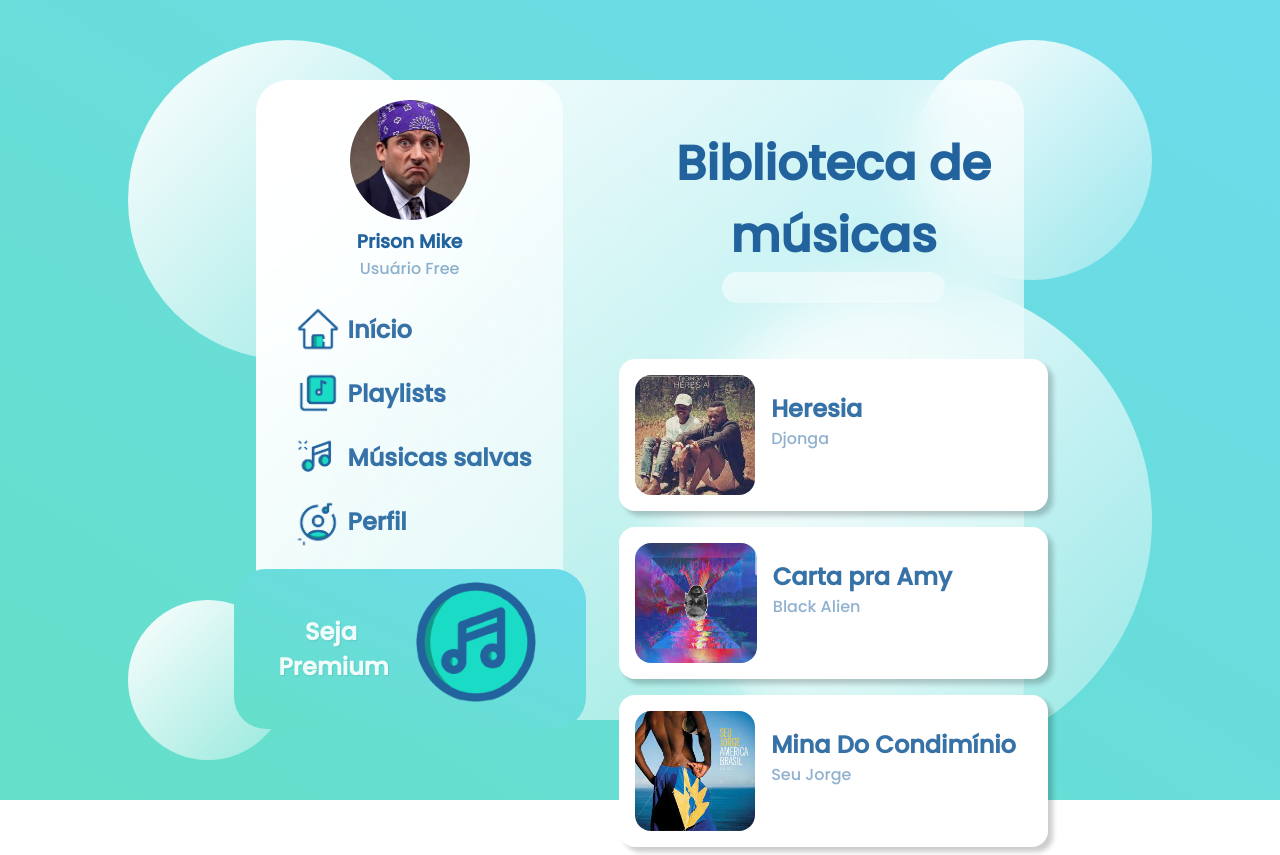
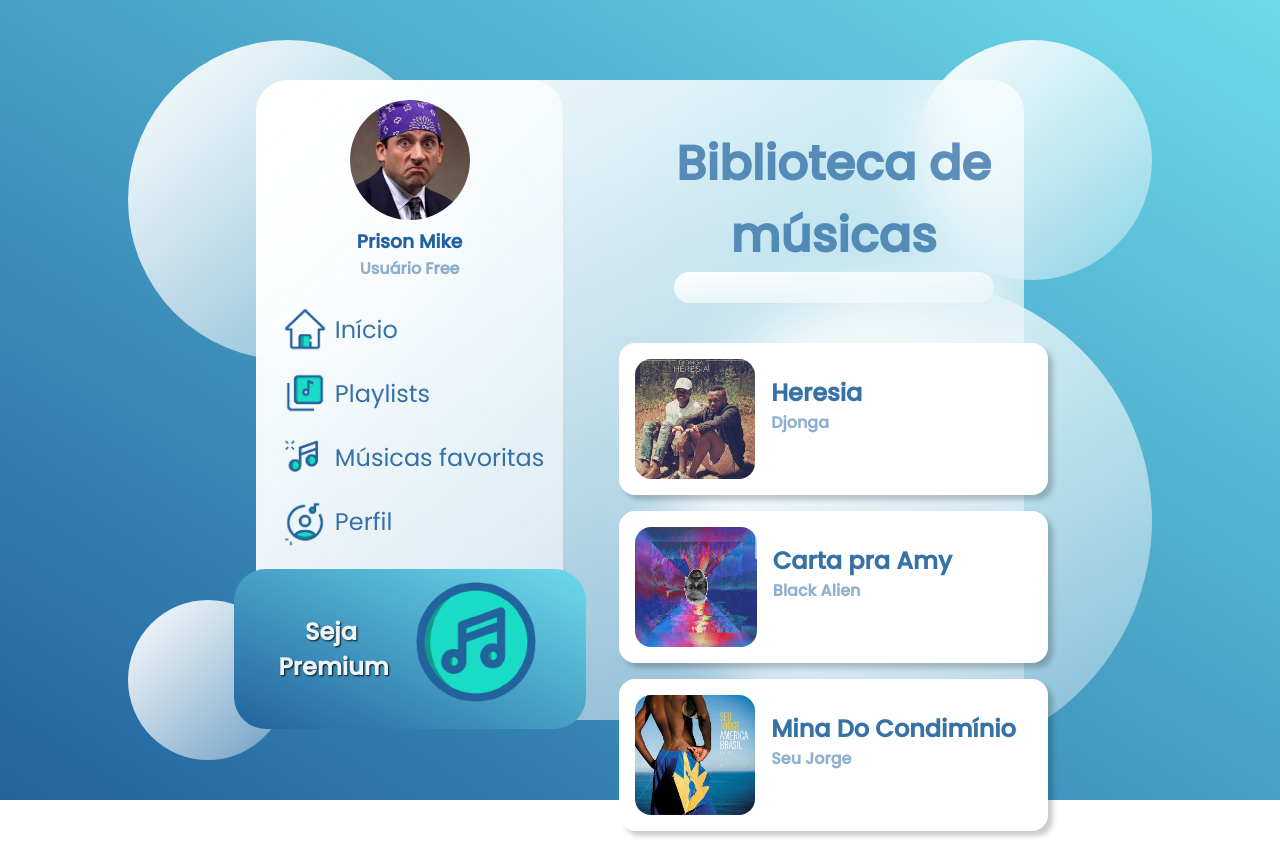
Before and after one commit to jsmrjunior/Projeto-Final-ED1, a plain HTML site: page site/index.html in a window 1280 px wide. Drawn offline with Linux system fonts and the light colour scheme.

Commit message:
Protótipo principal UI
Alteração de cores principais da página "home"

```diff
--- a/site/index.html
+++ b/site/index.html
@@ -32,7 +32,7 @@
                         </div>
                         <div class="link">
                             <img src="./imagens/musics.png" alt="musics" height="60">
-                            <h2>Músicas salvas</h2>
+                            <h2>Músicas favoritas</h2>
                         </div>
                         <div class="link">
                             <img src="./imagens/profile.png" alt="profile" height="60">
--- a/site/style.css
+++ b/site/style.css
@@ -7,35 +7,36 @@
 main {
     font-family: "Poppins", sans-serif;
     min-height: 100vh;
-    background: linear-gradient(to right top, #65dfc9, #6cdbeb);
+    background: linear-gradient(to right top, #22639E, #6cdbeb);
     display: flex;
     align-items: center;
     justify-content: center;
 }
 
-h1 {
+h1{
     color: #22639E;
     font-weight: 600;
     font-size: 3rem;
+    opacity: 0.7;
 }
-h2 {
+h2{
     color: #22639E;
-    font-weight:00;
+    font-weight: 400;
     opacity: 0.9;
 }
 
-h3 {
+h3{
     color: #22639E;
     font-weight: 600;
 }
 
-p {
+p{
     color: #22639E;
-    font-weight: 500;
+    font-weight: 600;
     opacity: 0.5;
 }
 
-.glass {
+.glass{
     background: white;
     min-height: 80vh;
     max-height: 80vh;
@@ -47,42 +48,42 @@ p {
     display: flex;
 }
 
-.circle1, .circle2, .circle3, .circle4 {
+.circle1, .circle2, .circle3, .circle4{
     background: white;
     position: absolute;
     background: linear-gradient(to right bottom, rgba(255, 255, 255, 1), rgba(255, 255, 255, 0.3));
     border-radius: 50%;
 }
 
-.circle1 {
+.circle1{
     height: 20rem;
     width: 20rem;
     top: 5%;
     left: 10%;
 }
 
-.circle2 {
+.circle2{
     height: 10em;
     width: 10rem;
     bottom: 5%;
     left: 10%;
 }
 
-.circle3 {
+.circle3{
     height: 30rem;
     width: 30rem;
     bottom: 5%;
     right: 10%;
 }
 
-.circle4 {
+.circle4{
     height: 15rem;
     width: 15rem;
     top: 5%;
     right: 10%;
 }
 
-.dashboard {
+.dashboard{
     flex: 1;
     padding: 20px 40px;
     display: flex;
@@ -95,12 +96,12 @@ p {
     border-radius: 2rem;
 }
 
-.home {
+.home{
     flex: 2;
     padding: 3rem;
 }
 
-.link {
+.link{
     max-height: 2vh;
     display: flex;
     margin: 2rem 0rem;
@@ -109,19 +110,19 @@ p {
     white-space: nowrap;
 }
 
-.ad-container {
+.ad-container{
     border-radius: 2rem;
     width: 22rem;
-    background: linear-gradient(to right top, #65dfc9, #6cdbeb);
+    background: linear-gradient(to right top, #22639E, #6cdbeb);
     padding: 45px;
     position: relative;
-    text-shadow: 1px 1px 2px rgba(0, 0, 0, 0.1);
 }
 
 .ad-container h2{
     width: 40%;
     font-weight: 800;
     color: white;
+    text-shadow: 1px 1px 2px rgba(0, 0, 0, 1);
 }
 
 .ad-container img{
@@ -130,20 +131,20 @@ p {
     right: 10px
 }
 
-.search {
+.search{
     text-align: center;
-    padding-bottom: 3rem;
+    padding-bottom: 2rem;
 }
 
 .search input{
     border: none;
     border-radius: 2rem;
-    width: 50%;
+    width: 20rem;
     padding: 0.5rem;
-    background: linear-gradient(to right bottom, rgba(255, 255, 255, 0.6), rgba(255, 255, 255, 0.3));
+    background: linear-gradient(to right bottom, rgba(255, 255, 255, 1), rgba(255, 255, 255, 0.3));
 }
 
-.photo {
+.photo{
     border-radius: 50%;
 }
 
@@ -155,6 +156,10 @@ p {
 
 .musics img{
     border-radius: 1rem;
+}
+
+.musics h2{
+    font-weight: 600;
 }
 
 .music{
```
